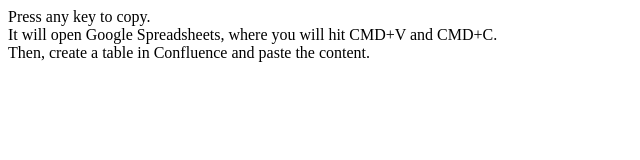
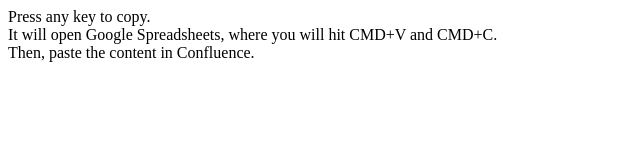
Before and after one commit to prollandoc/retro, a website: page out.html in a window 1280 px wide. Shown: the whole page, without its empty margins (0-640 px from the left). Drawn offline with Linux system fonts and the light colour scheme.

Commit message:
Eased Confluence part, it's even easier as expected

```diff
--- a/out.html
+++ b/out.html
@@ -10,7 +10,7 @@
     <div>
         Press any key to copy.<br>
         It will open Google Spreadsheets, where you will hit CMD+V and CMD+C.<br>
-        Then, create a table in Confluence and paste the content.
+        Then, paste the content in Confluence.
     </div>
     <script type="text/javascript">
         const setClipboard = str => {
```
Also changed, not shown: README.md.
